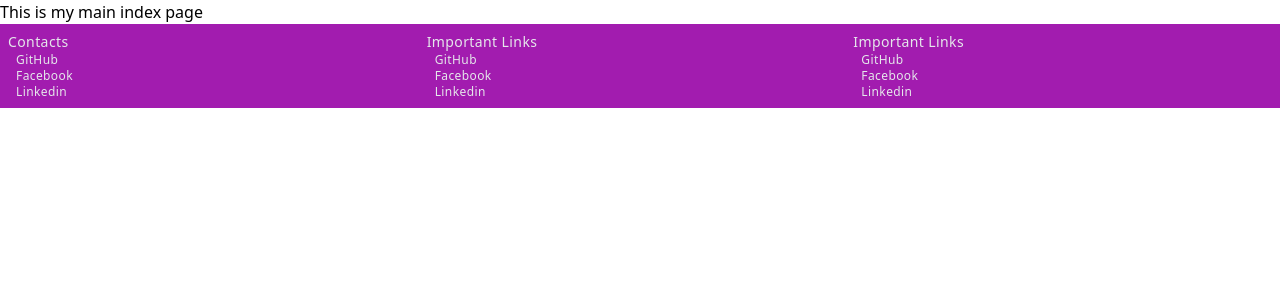
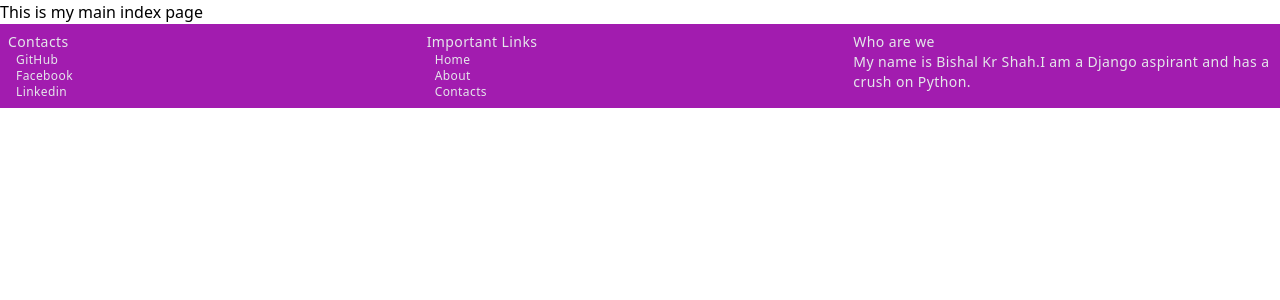
Before and after one commit to Bishal-241/My-blog, a Django app: page / in a window 1280 px wide. Shown: the part 64-364 px from the top of the page. Run offline with Django 4.2, Linux system fonts and the light colour scheme; some libraries are stand-ins or nearby versions.

Commit message:
footer vs-2

```diff
--- a/myBlogSite/templates/base.html
+++ b/myBlogSite/templates/base.html
@@ -135,26 +135,24 @@
         <div class="text-sm px-2">
           <h3>Contacts</h3>
           <ul class="px-2 text-xs">
-            <a href="#"><li class="space-y-2">GitHub</li></a>
-            <a href="#"><li class="space-y-2">Facebook</li></a>
+            <a href="www.github.com/Bishal-241"><li class="space-y-2">GitHub</li></a>
+            <a href="www.facebook.com/bishalshah241"><li class="space-y-2">Facebook</li></a>
             <a href="#"><li class="space-y-2">Linkedin</li></a>
           </ul>
         </div>
         <div class="text-sm">
           <h3>Important Links</h3>
           <ul class="px-2 text-xs">
-            <a href="#"><li class="space-y-2">GitHub</li></a>
-            <a href="#"><li class="space-y-2">Facebook</li></a>
-            <a href="#"><li class="space-y-2">Linkedin</li></a>
+            <a href="#"><li class="space-y-2">Home</li></a>
+            <a href="about"><li class="space-y-2">About</li></a>
+            <a href="about"><li class="space-y-2">Contacts</li></a>
           </ul>
         </div>
         <div class="text-sm">
-          <h3>Important Links</h3>
-          <ul class="px-2 text-xs">
-            <a href="#"><li class="space-y-2">GitHub</li></a>
-            <a href="#"><li class="space-y-2">Facebook</li></a>
-            <a href="#"><li class="space-y-2">Linkedin</li></a>
-          </ul>
+          <h3>Who are we</h3>
+          <font>My name is Bishal Kr Shah.I am a Django aspirant and has a crush on Python.
+            </font>
+
         </div>
       </div>
     </footer>
```
